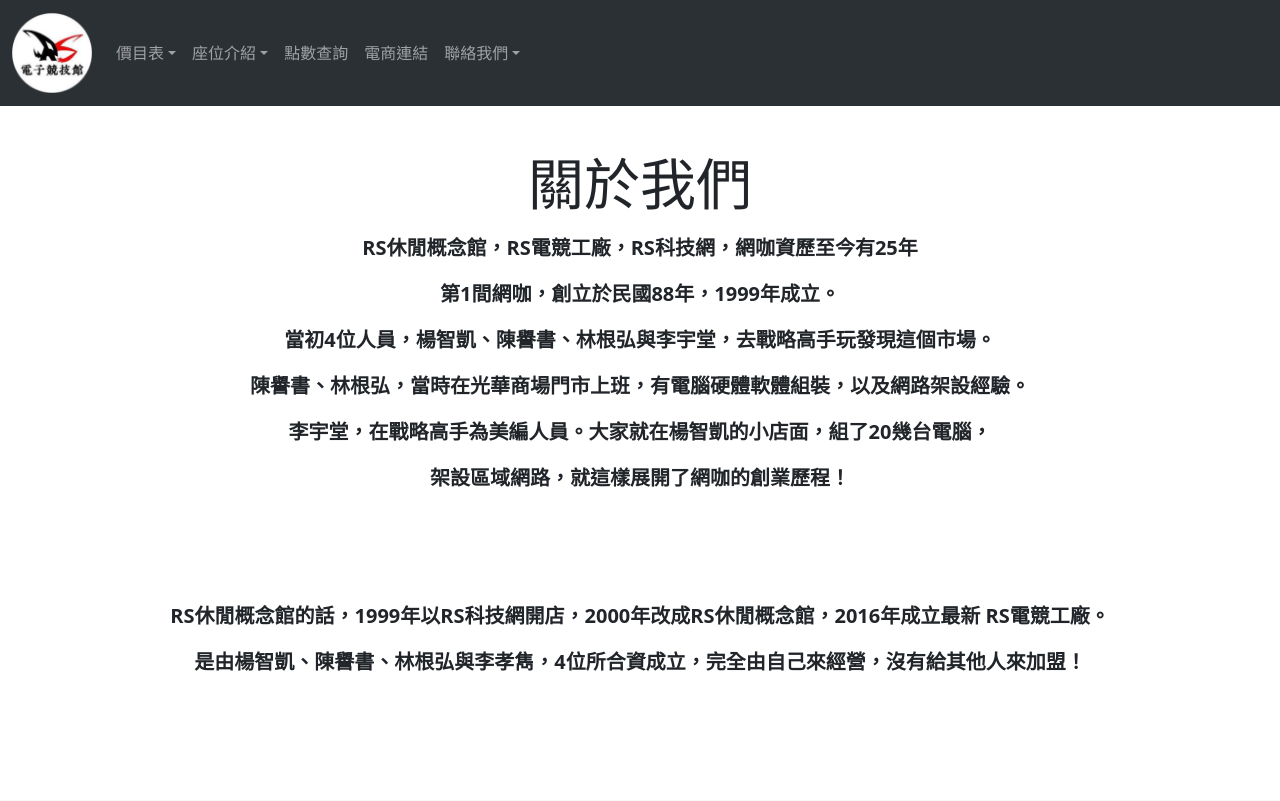
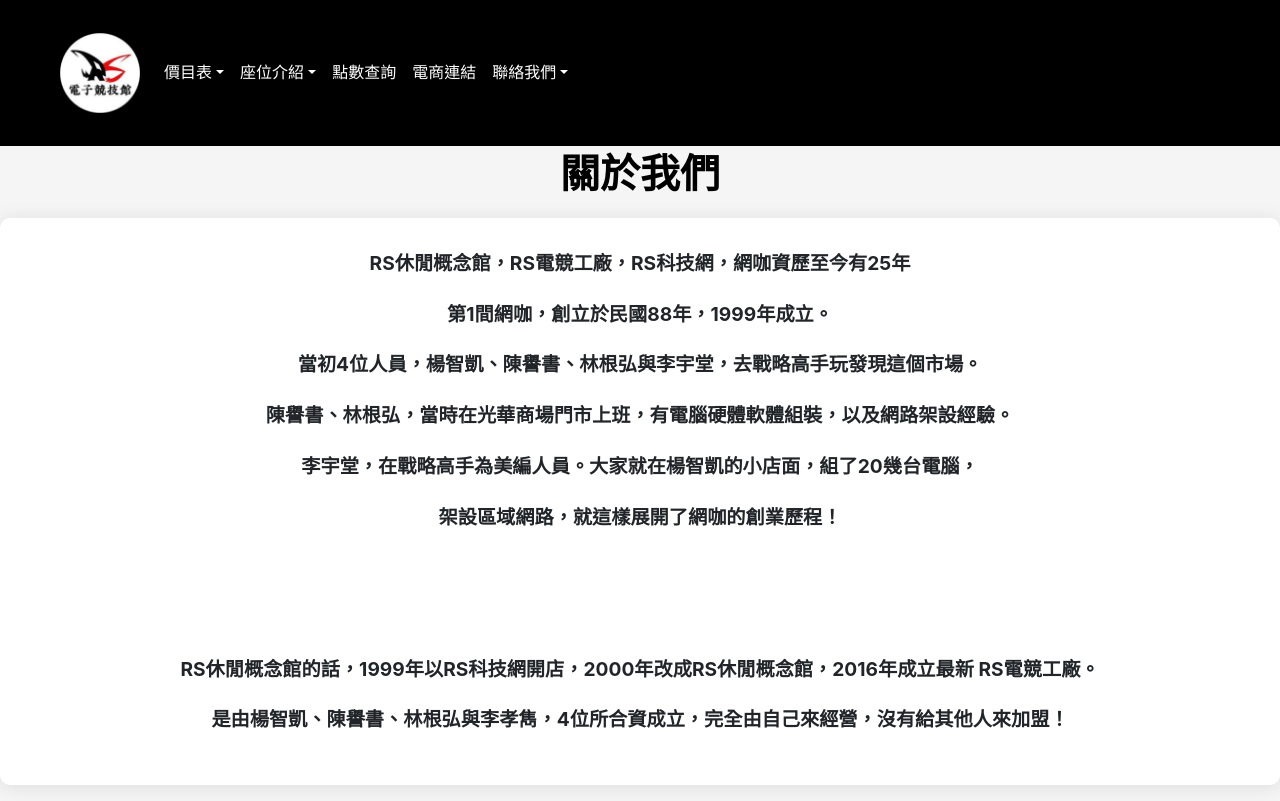
Before and after one commit to jason909163/rs, a PHP site: page /index in a window 1280 px wide. Before the commit the page ends 671 px from the top, so only its background shows below. Run offline with PHP 8.4, Linux system fonts and the light colour scheme.

Commit message:
0428 美化首頁 但滑動消失

```diff
--- a/view/body/index.php
+++ b/view/body/index.php
@@ -1,5 +1,66 @@
+<style>
+/* 重置默認的邊距和填充 */
+* {
+  margin: 0;
+  padding: 0;
+  box-sizing: border-box;
+}
+
+/* Body樣式 */
+body {
+  font-family: -apple-system, BlinkMacSystemFont, "Segoe UI", Roboto, "Helvetica Neue", Arial, sans-serif;
+  line-height: 1.6;
+  background-color: #f5f5f5;
+}
+
+/* 容器樣式 */
+.container {
+  max-width: 1200px;
+  margin: 0 auto;
+  padding: 20px;
+}
+
+/* 標題樣式 */
+.display-4 {
+  color: #000;
+  text-align: center;
+  margin-bottom: 20px;
+  font-weight: bold;
+  font-size: 2.5rem;
+}
+
+/* 引用樣式 */
+.blockquote {
+  background-color: #fff;
+  border-radius: 10px;
+  padding: 30px;
+  box-shadow: 0 2px 20px rgba(0, 0, 0, 0.1);
+}
+
+/* 段落樣式 */
+.blockquote p {
+  margin-bottom: 20px;
+  font-size: 1.2rem;
+}
+
+/* 響應式媒體查詢 */
+@media (max-width: 1200px) {
+  .container {
+    padding: 10px;
+  }
+}
+
+@media (max-width: 768px) {
+  .display-4 {
+    font-size: 2rem;
+  }
+  .blockquote {
+    padding: 20px;
+  }
+}
+</style>
+
 <body>
-
   <div class=" h-25">
   <figure class="text-center">
     <h1 class="display-4">關於我們</h1>
--- a/view/body/site.php
+++ b/view/body/site.php
@@ -1,3 +1,4 @@
+<body>
   <div id="esport" style="text-align:center;padding-top: 180px" >
     <img src="photo/esport.jpg" alt="esport" style="margin-right: 100px; vertical-align: top;">
     <div style="display: inline-block; vertical-align: top; text-align: left;">
@@ -84,6 +85,3 @@
   <p>&nbsp;</p>
   <p>&nbsp;</p>
   <p>&nbsp;</p>
-
-</body>
-</html>
--- a/view/header/default.php
+++ b/view/header/default.php
@@ -4,39 +4,55 @@
 <head>
   <meta charset="UTF-8">
   <meta name="viewport" content="width=device-width, initial-scale=1.0">
-  <!-- 標題 -->
-  <title>RS電競工廠 - <?php echo $title ?></title>
-
-
-  <!-- Bootstrap -->
-  <link href="bootstrap/css/bootstrap.min.css" rel="stylesheet">
-  <script src="bootstrap/js/bootstrap.bundle.min.js"></script>
-
+  <title>RS電競工廠 -  <?php echo $title?></title>
+  <link rel="stylesheet" href="https://maxcdn.bootstrapcdn.com/bootstrap/4.5.2/css/bootstrap.min.css">
+  <script src="https://ajax.googleapis.com/ajax/libs/jquery/3.5.1/jquery.min.js"></script>
+  <script src="https://cdnjs.cloudflare.com/ajax/libs/popper.js/1.16.0/umd/popper.min.js"></script>
+  <script src="https://maxcdn.bootstrapcdn.com/bootstrap/4.5.2/js/bootstrap.min.js"></script>
+  <style>
+    /* 自定義導航欄 */
+    .navbar {
+      background-color: #000; /* 蘋果官網的導航欄顏色 */
+    }
+    .navbar-brand img {
+      width: 80px;
+      height: 80px;
+      object-fit: cover; /* 確保標誌符合指定空間 */
+    }
+    .navbar-nav .nav-link {
+      color: #fff !important; /* 鏈接的白色文本顏色 */
+    }
+    .dropdown-menu {
+      background-color: #000; /* 蘋果官網的下拉菜單顏色 */
+    }
+    .dropdown-menu a {
+      color: #fff !important; /* 下拉項目的白色文本顏色 */
+    }
+  </style>
 </head>
 
 <body>
-  <header class="position-fixed w-100">
-    <nav class="navbar navbar-expand-lg bg-body-tertiary" data-bs-theme="dark">
-      <div class="container-fluid">
+  <header>
+    <nav class="navbar navbar-expand-lg navbar-dark fixed-top">
+      <div class="container">
         <a class="navbar-brand" href="index">
-          <img src="photo/logo.png" alt="logo" width="80px" height="80px">
+          <img src="photo/logo.png" alt="logo">
         </a>
-        <button class="navbar-toggler" type="button" data-bs-toggle="collapse" data-bs-target="#navbarSupportedContent" aria-controls="navbarSupportedContent" aria-expanded="false" aria-label="Toggle navigation">
+        <button class="navbar-toggler" type="button" data-toggle="collapse" data-target="#navbarSupportedContent" aria-controls="navbarSupportedContent" aria-expanded="false" aria-label="Toggle navigation">
           <span class="navbar-toggler-icon"></span>
         </button>
 
         <div class="collapse navbar-collapse" id="navbarSupportedContent">
-          <ul class="navbar-nav me-auto mb-2 mb-lg-0">
+          <ul class="navbar-nav mr-auto">
             <li class="nav-item dropdown">
-              <a class="nav-link dropdown-toggle" href="#" role="button" data-bs-toggle="dropdown" aria-expanded="false">價目表</a>
+              <a class="nav-link dropdown-toggle" href="#" role="button" data-toggle="dropdown" aria-expanded="false">價目表</a>
               <ul class="dropdown-menu">
                 <li><a class="dropdown-item" href="drink">餐飲價目表</a></li>
                 <li><a class="dropdown-item" href="cash">包台價目表</a></li>
               </ul>
             </li>
-          <ul class="navbar-nav me-auto mb-2 mb-lg-0">
             <li class="nav-item dropdown">
-              <a class="nav-link dropdown-toggle" href="#" role="button" data-bs-toggle="dropdown" aria-expanded="false">座位介紹</a>
+              <a class="nav-link dropdown-toggle" href="#site" role="button" data-toggle="dropdown" aria-expanded="false">座位介紹</a>
               <ul class="dropdown-menu">
                 <li><a class="dropdown-item" href="site#esport">電競區</a></li>
                 <li><a class="dropdown-item" href="site#sofa">沙發區</a></li>
@@ -52,7 +68,7 @@
               <a class="nav-link" href="shop">電商連結</a>
             </li>
             <li class="nav-item dropdown">
-              <a class="nav-link dropdown-toggle" href="#" role="button" data-bs-toggle="dropdown" aria-expanded="false">聯絡我們</a>
+              <a class="nav-link dropdown-toggle" href="call" role="button" data-toggle="dropdown" aria-expanded="false">聯絡我們</a>
               <ul class="dropdown-menu">
                 <li><a class="dropdown-item" href="call#one">竹圍店</a></li>
                 <li><a class="dropdown-item" href="call#two">民生店</a></li>
@@ -68,4 +84,6 @@
       </div>
     </nav>
   </header>
+
   <div style="padding-top: 150px;">
+    <!-- 這裡是你的內容 -->
```
Lines whose indentation alone changed are shown as unchanged.
